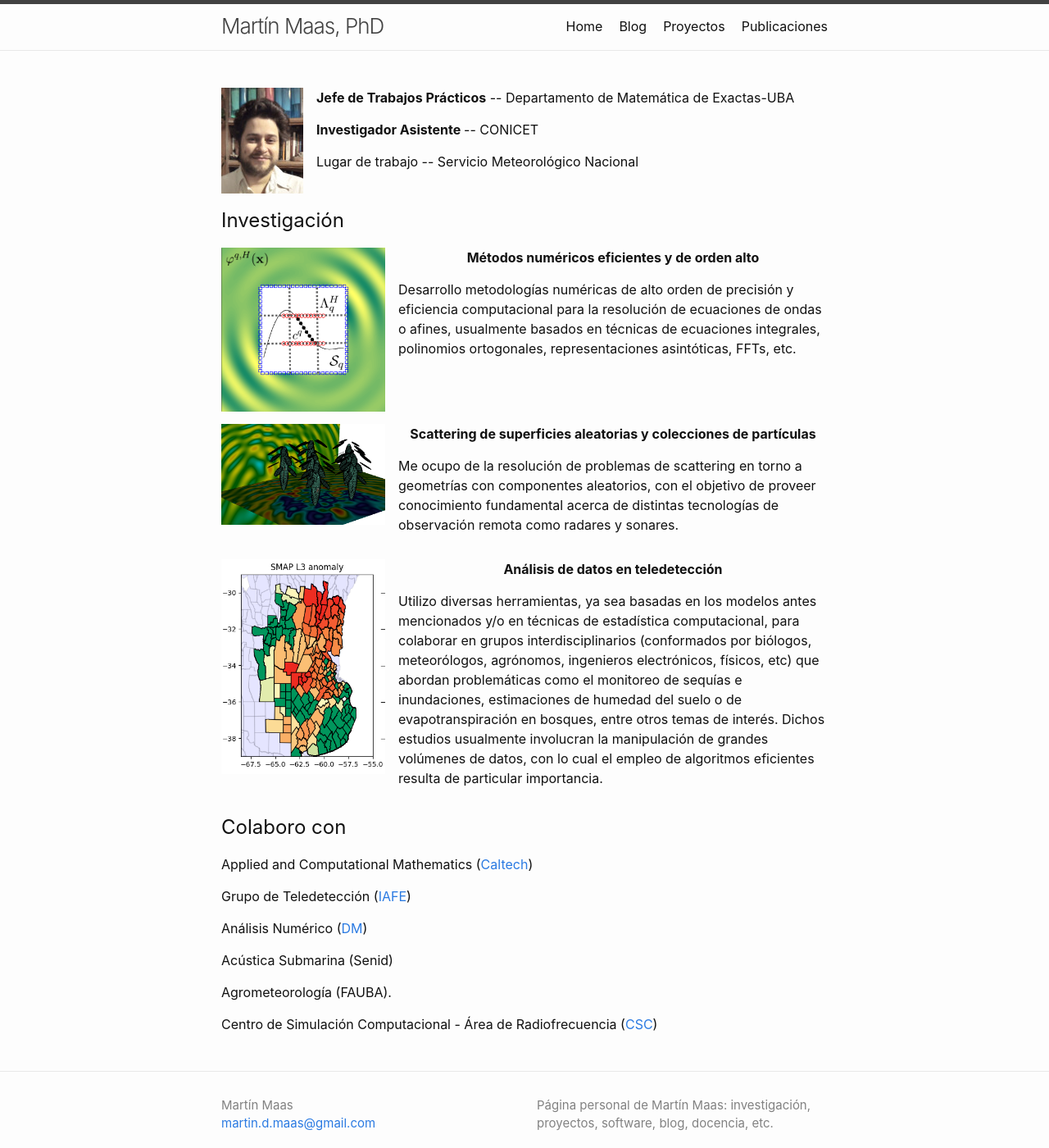
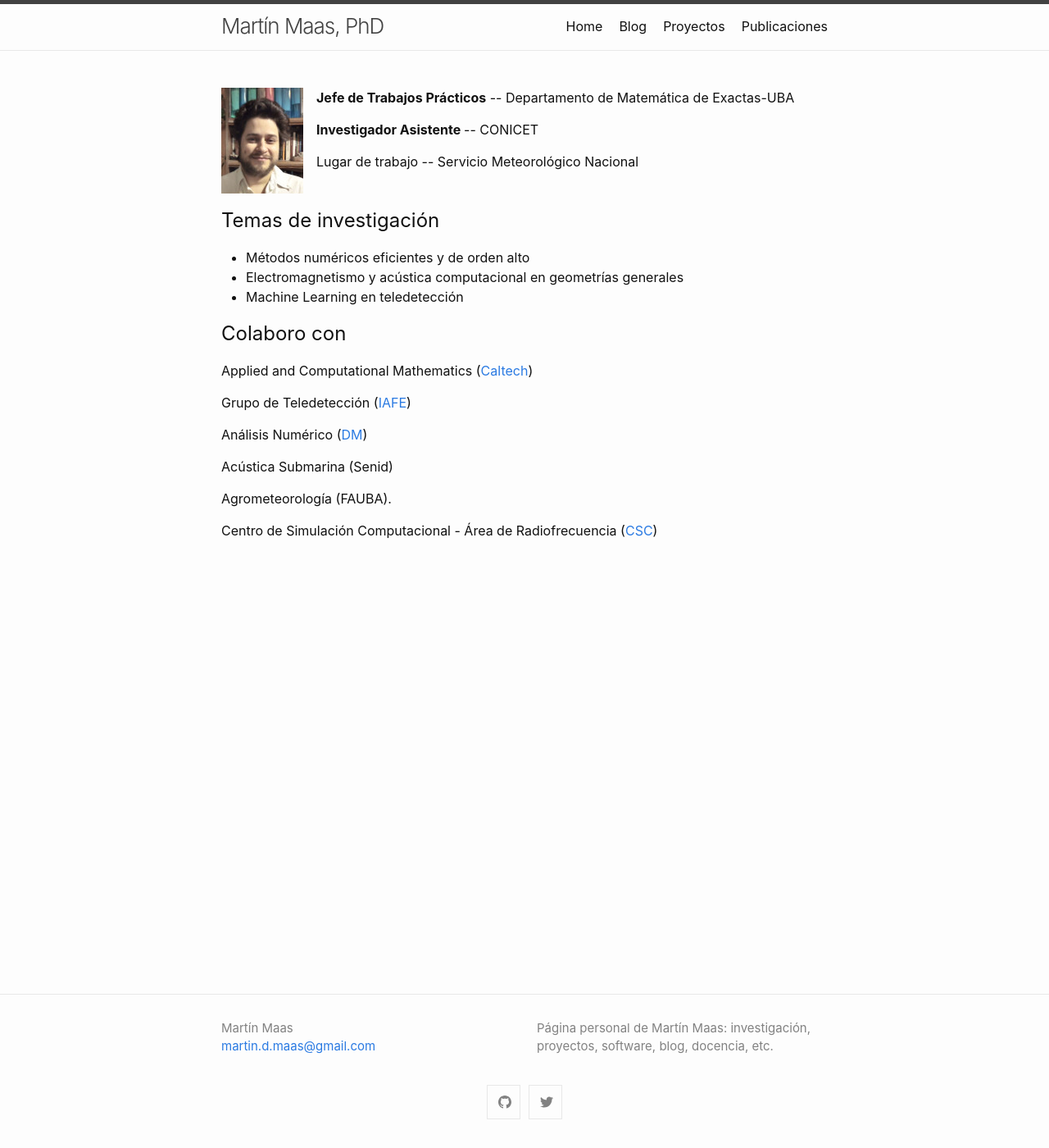
Before and after one commit to mdmaas/mdmaas.github.io, a Jekyll site: the page built from index.md, in a window 1280 px wide and 1400 px high. Shown: the whole window at 82% size. Built offline with Jekyll 4.4.1, drawn with Linux system fonts in a browser that asks for light colours.

Commit message:
simplified index

```diff
--- a/index.md
+++ b/index.md
@@ -12,22 +12,12 @@
 <p> Lugar de trabajo -- Servicio Meteorológico Nacional</p>
 <p style="clear:left;"></p>
 
-## Investigación
+## Temas de investigación
 
-<img src="images/field_approx.png" width=200px height=auto align=center style="float:left; margin-right: 16px;">
-<p align="center"><b> Métodos numéricos eficientes y de orden alto </b> </p>
-<p> Desarrollo metodologías numéricas de alto orden de precisión y eficiencia computacional para la resolución de ecuaciones de ondas o afines, usualmente basados en técnicas de ecuaciones integrales, polinomios ortogonales, representaciones asintóticas, FFTs, etc. </p>
-<p style="clear:left;"></p>
+- Métodos numéricos eficientes y de orden alto
+- Electromagnetismo y acústica computacional en geometrías generales
+- Machine Learning en teledetección
 
-<img src="images/palmeras_zoom.png" width=200px height=auto align=center style="float:left; margin-right: 16px;">
-<p align="center"><b> Scattering de superficies aleatorias y colecciones de partículas </b> </p>
-<p> Me ocupo de la resolución de problemas de scattering en torno a geometrías con componentes aleatorios, con el objetivo de proveer conocimiento fundamental acerca de distintas tecnologías de observación remota como radares y sonares.</p>
-<p style="clear:left;"></p>
-
-<img src="images/sensordata.png" width=200px height=auto align=center style="float:left; margin-right: 16px;">
-<p align="center"><b> Análisis de datos en teledetección </b> </p>
-<p>  Utilizo diversas herramientas, ya sea basadas en los modelos antes mencionados y/o en técnicas de estadística computacional, para colaborar en grupos interdisciplinarios (conformados por biólogos, meteorólogos, agrónomos, ingenieros electrónicos, físicos, etc) que abordan  problemáticas como el monitoreo de sequías e inundaciones, estimaciones de humedad del suelo o de evapotranspiración en bosques, entre otros temas de interés. Dichos estudios usualmente involucran la manipulación de grandes volúmenes de datos, con lo cual el empleo de algoritmos eficientes resulta de particular importancia.  </p>
-<p style="clear:left;"></p>
 
 ## Colaboro con
 
```
Also changed, not shown: proyectos.md (+1 -3 lines).
